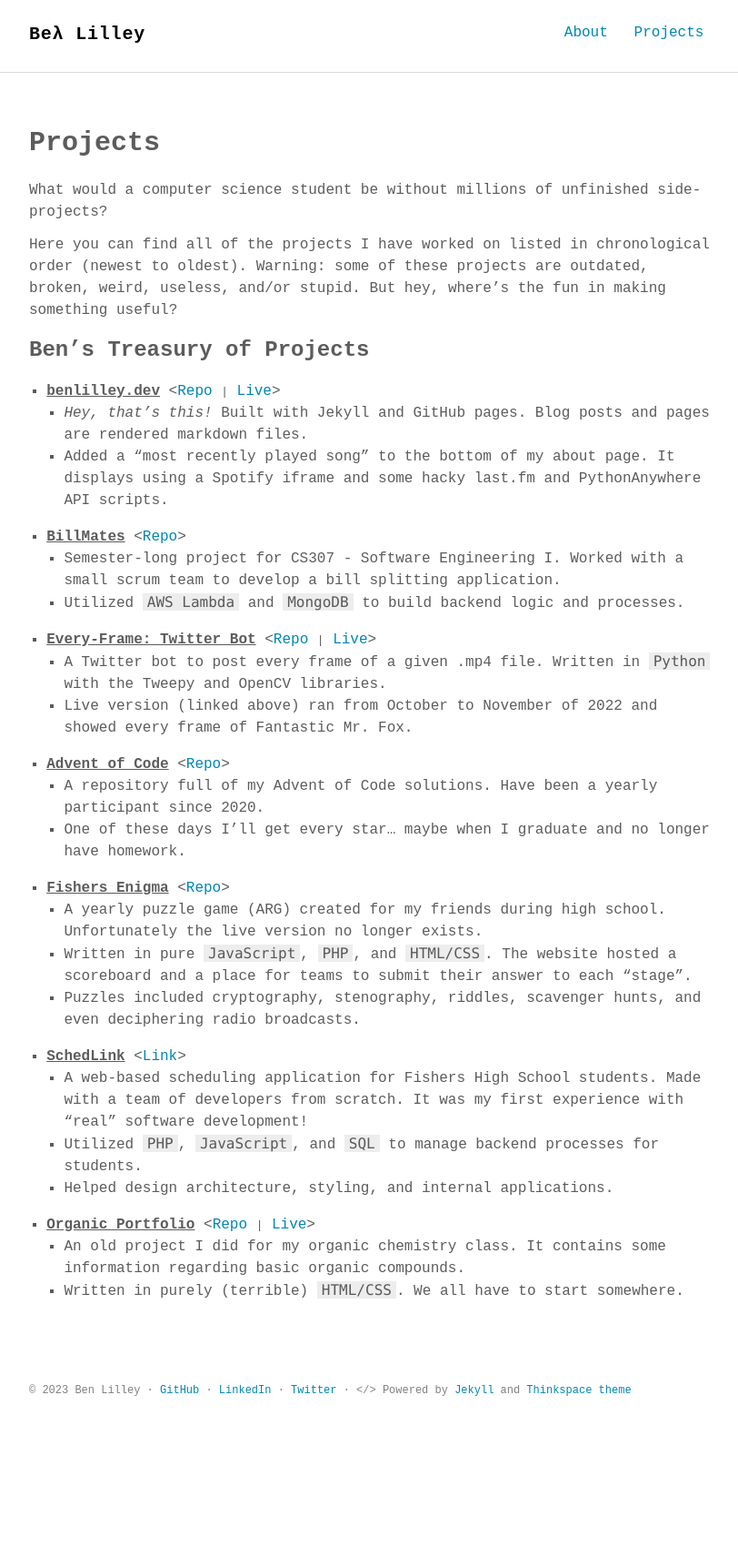
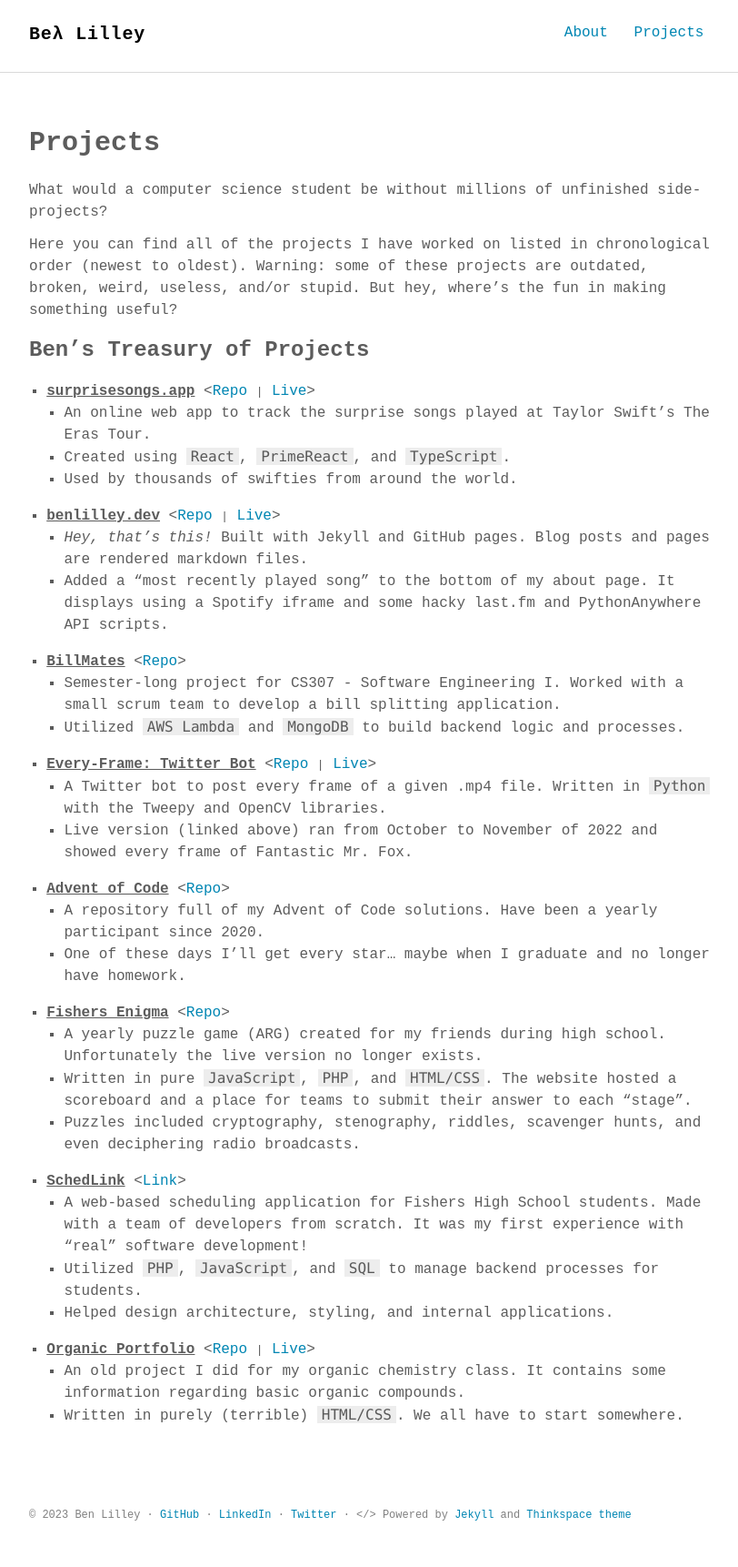
Before and after one commit to bunceandbean/bunceandbean.github.io, a Jekyll site: the page built from docs/projects.md, in a window 1280 px wide. Shown: the whole page at 91% size, without its empty margins (232-1044 px from the left). Built offline with Jekyll 4.4.1, drawn with Linux system fonts in a browser that asks for light colours; some web fonts are replaced; before the commit the page ends 1585 px from its top, so only the background shows below that.

Commit message:
Update projects.md

```diff
--- a/docs/projects.md
+++ b/docs/projects.md
@@ -9,6 +9,13 @@ What would a computer science student be without millions of unfinished side-pro
 Here you can find all of the projects I have worked on listed in chronological order (newest to oldest). Warning: some of these projects are outdated, broken, weird, useless, and/or stupid. But hey, where's the fun in making something useful?
 
 ### Ben's Treasury of Projects
+
+* <div> <strong><u>surprisesongs.app</u></strong> &lt;<a href = "https://github.com/bunceandbean/eras-tour-surprise-songs">Repo</a> <span style = "font-size: 80%">|</span> <a href = "https://surprisesongs.app"> Live</a>> </div>
+
+    * An online web app to track the surprise songs played at Taylor Swift's The Eras Tour.
+    * Created using `React`, `PrimeReact`, and `TypeScript`.
+    * Used by thousands of swifties from around the world.
+    <br>
 
 * <div> <strong><u>benlilley.dev</u></strong> &lt;<a href = "https://github.com/bunceandbean/bunceandbean.github.io">Repo</a> <span style = "font-size: 80%">|</span> <a href = "https://benlilley.dev"> Live</a>> </div>
 
```
